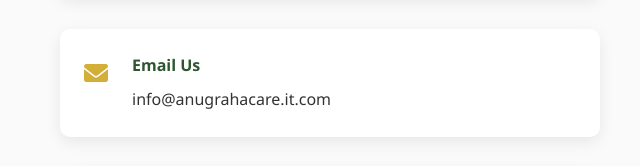
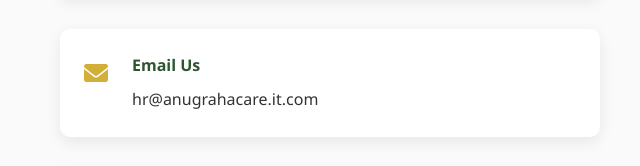
Before and after one commit to thomasvjoseph/carehome, a plain HTML site: page index.html in a window 1280 px wide. Shown: the part 7518-7684 px from the top of the page, 0-640 px from the left. Drawn offline with Linux system fonts and the light colour scheme.

Commit message:
Update index.html

```diff
--- a/index.html
+++ b/index.html
@@ -266,7 +266,7 @@
                         <i class="fas fa-envelope"></i>
                         <div>
                             <h4>Email Us</h4>
-                            <p>info@anugrahacare.it.com</p>
+                            <p>hr@anugrahacare.it.com</p>
                         </div>
                     </div>
                     <div class="contact-item">
```
